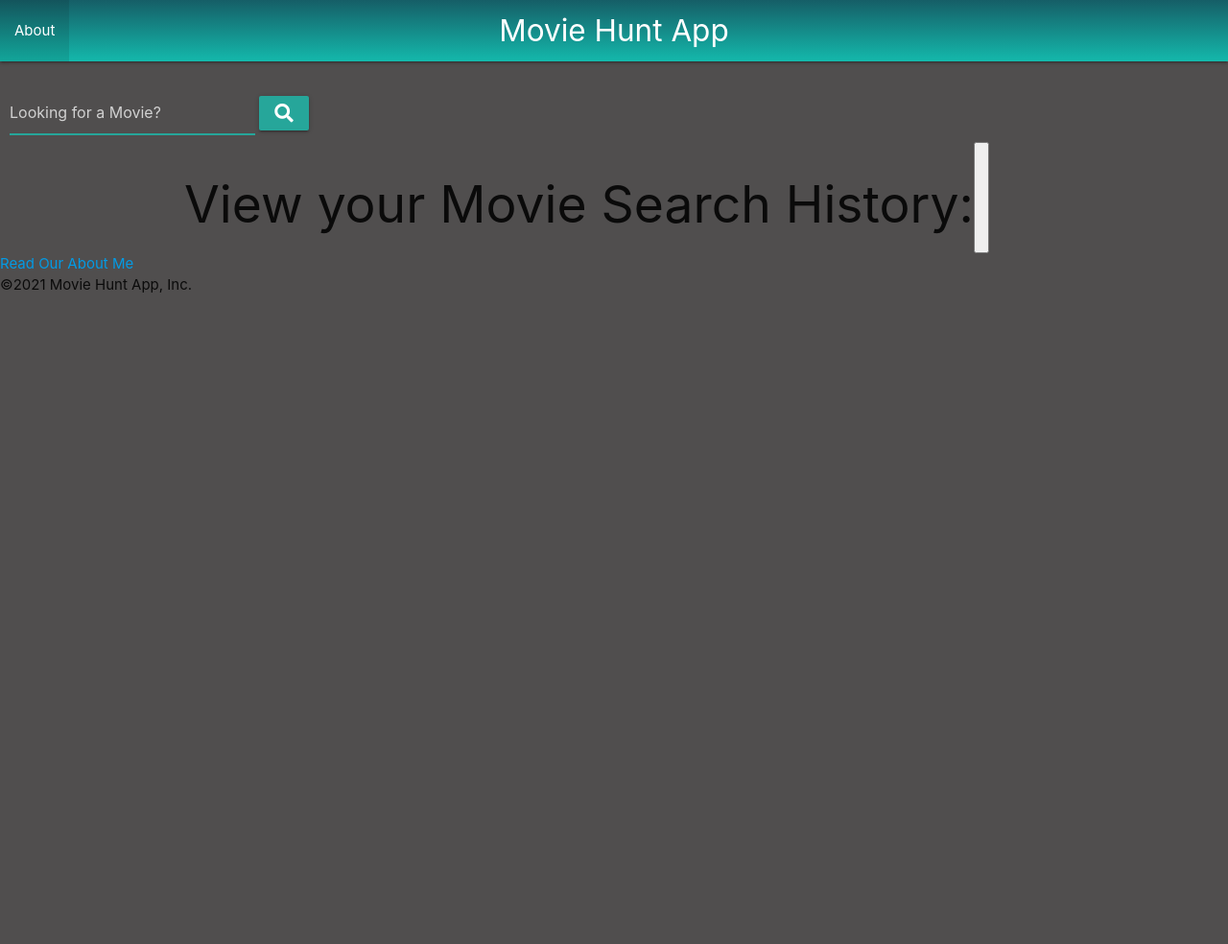
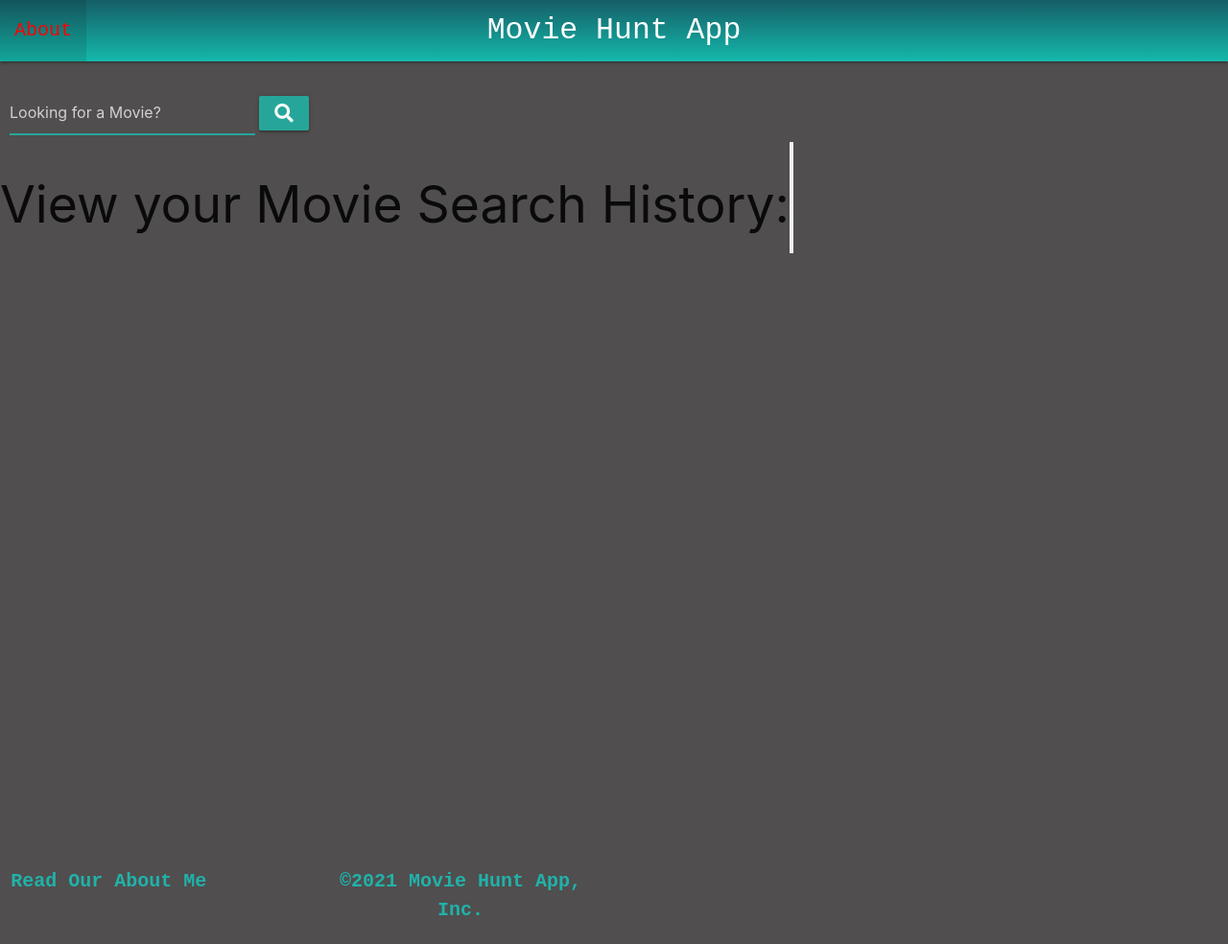
Before and after one commit to alexreveles/movie-hunt-app, a plain HTML site: page index.html in a window 1280 px wide. Shown: the whole page at 96% size. Before the commit the page ends 800 px from the top, so only its background shows below. Drawn offline with nearby package versions, Linux system fonts and the light colour scheme.

Commit message:
css update

```diff
--- a/assets/script.js
+++ b/assets/script.js
@@ -5,7 +5,7 @@ $(document).ready(function () {
     let searchMovieInput = document.querySelector("#search-movie")
     let searchMovieButton = document.querySelector("#search-movie-btn")
 
-    let currentMovie = document.querySelector(".currentMovie")
+    let currentMovie = document.querySelector("#currentMovie")
 
     let movieSearchHistory = document.querySelector(".movie-history-list")
 
@@ -53,7 +53,7 @@ $(document).ready(function () {
         .then(function (data) {
             console.log(data)
 
-            currentMovie.innerHTML = ''
+            currentMovie.innerHTML = '';
 
             let myMovieImg = document.createElement('img')
             myMovieImg.id = 'div-movie-img'
--- a/assets/styles.css
+++ b/assets/styles.css
@@ -1,36 +1,42 @@
+* {
+    box-sizing: border-box;
+    margin: 0;
+    padding: 0;
+  }
+
 
 body{
     background-color: rgb(80, 78, 78);
 }
-/* .container-header{
-    display: flex;
-    justify-content: space-between;
 
-} */
-/* #container-about-us{
-
-    width: 50%;
-} */
-/* #title{
-    font-size: 100px;
-    text-align: center;
-    display: flex;
-} */
 p{
     color: white;
 }
-/* #container-title{
-    display: flex;
-    justify-content: center;
-    gap: 50px;
-    background-color: #20B2AA;
-    padding: 20px; */
-/* } */
+
 
 .nav-wrapper {
     background-color:#20B2AA;
     background-image: linear-gradient(rgba(11, 11, 36, 0.5), rgba(8, 191, 173, 0.5)),
                   url("./images/movie.jpg");
+
+}
+
+#currentMovie, p, img{
+    text-align: center;
+    align-items: center;
+    color:#20B2AA;;
+    font-family: monospace;
+    font-size: x-large;
+    font-weight: bolder;
+}
+
+#currentMovie, a {
+    color:red;
+}
+
+#currentMovie p {
+    color: white;
+    text-align: start;
 
 }
 
@@ -41,8 +47,32 @@ p{
     color: white;
 }
 
-.movie-history {
+#movie-history {
     display: flex;
+}
+
+a {
+    color:#20B2AA;
+    font-size: x-large;
+    font-family: monospace;
+}
+
+#currentMovie, a:hover {
+    color:red;
+    font-size: x-large;
+}
 
 
+
+.footer {
+    color: #20B2AA;
+    text-align: left;
+    margin-top: 50%;
+    align-items: center;
+    font-weight: bold;
+
 }
+
+.about {
+font-size: xx-large;
+}
--- a/index.html
+++ b/index.html
@@ -14,13 +14,6 @@
 
 <body>
     <header>
-
-     <!-- <div id="container-title">
-
-        <img src="assets/movie-projector.html" width="200" height="200" alt="projector1" >
-        <h1 id="title">Movie Hunt</h1>
-       <img src="assets/movie-picture.html" width="200" height="200" alt="picture">
-     </div> -->
 
      <nav>
         <div class="nav-wrapper">
@@ -42,40 +35,15 @@
 
         </div>
 
-
-
-
-
-        <!-- <div id="container-about-us"> -->
-
-      <!---- <h2>Hunting for a Movie?</h2>-->
-
-      <!-- <h2>About Application</h2>
-      <p>This application was designed to help users make movie hunting easier.
-             With the search of a title of interest, users are able to quickly view the popularity, rating, and review. </p>
-
-       </div> -->
-
-
-
-
-
     </div>
 
 </header>
 
-
-
-
-
     <!-- container for search input-->
-
-
-
-    <div class="container ">
+<div id="container">
 
         <!-- container for current movie display-->
-        <div class="movie-history">
+        <div id="movie-history">
           <h2>View your Movie Search History:</h2>
           <button id="clear-history"></button>
           <ul class="movie-history-list">
@@ -87,26 +55,30 @@
         </div>
 
         <!-- Movie container recent searches-->
-        <div class="currentMovie">
+        <div id="currentMovie">
 
         </div>
 
 
-
-
-
-
-
-    </div>
+    <!-- script for js/jquery -->
     <script src="https://code.jquery.com/jquery-3.4.1.min.js"></script>
     <script src="assets/script.js"></script>
+    <!-- copy right info -->
 
-    <footer>
-        <div class="bottom-section">
-          <a href="./second.html">Read Our About Me</a><br/>
-          &copy;2021 Movie Hunt App, Inc.
+    <div class="row footer">
+        <div class="col s3">
+        <footer>
+
+          <a class= ".about"href="./second.html">Read Our About Me</a>
+
         </div>
-      </footer>
+        <div class="col s3">
+            <p class="ft">&copy;2021 Movie Hunt App, Inc.</p>
+        </div>
+        </footer>
+    </div>
+</div>
+
 </body>
 
 </html>
```
